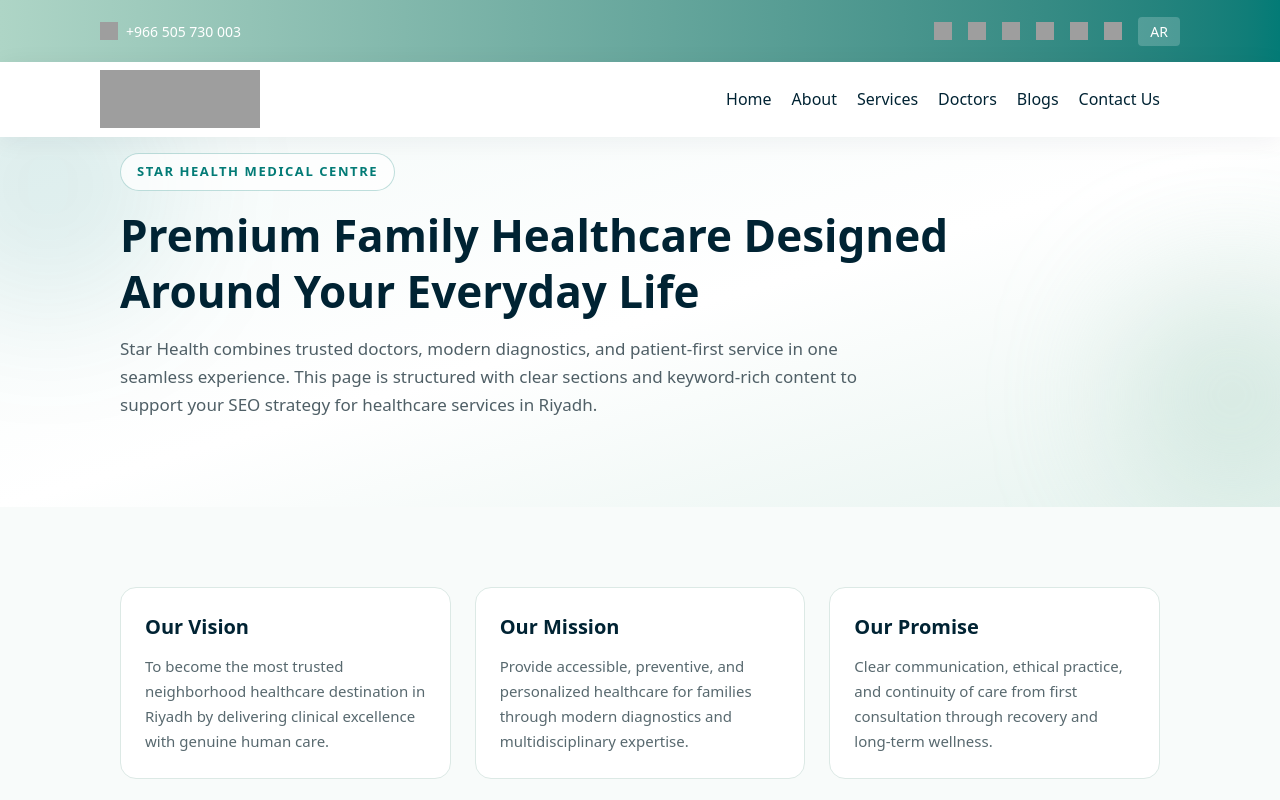
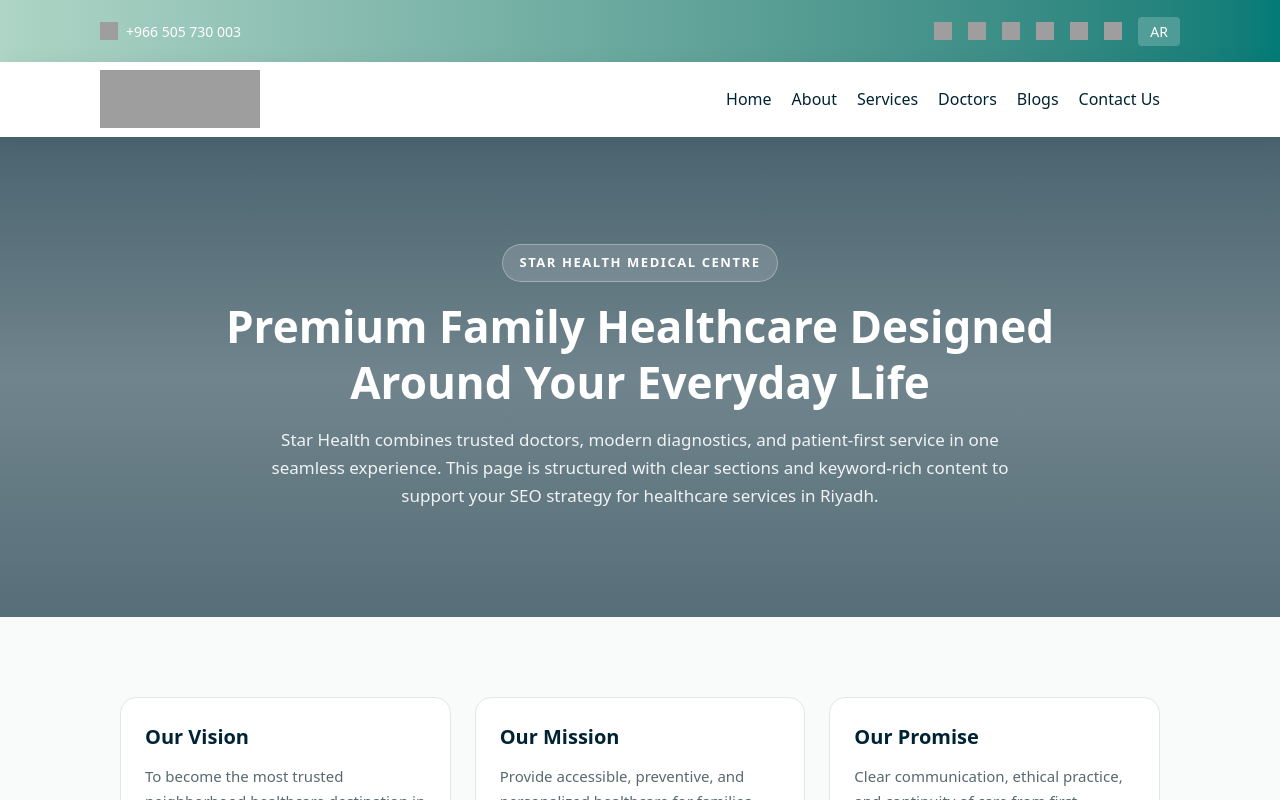
Before and after one commit to StarhealthSA/StarHealth-Website, a Next.js app: page /about in a window 1280 px wide. Shown: the top 800 px of the page. Built offline with nearby package versions, Linux system fonts and the light colour scheme; grey boxes are pictures that could not be loaded; a web font is replaced by a local one.

Commit message:
hero section updated in about page

```diff
--- a/src/components/about/intro_section.jsx
+++ b/src/components/about/intro_section.jsx
@@ -1,19 +1,23 @@
 'use client';
+
+import aboutBanner from '@/assets/home/drpt.png';
 
 function IntroSection() {
   return (
-    <section className="relative overflow-hidden bg-gradient-to-br from-[#f4faf9] via-[#ffffff] to-[#e6f3ef]">
-      <div className="absolute -top-20 -left-20 h-64 w-64 rounded-full bg-[#037B76]/10 blur-3xl" />
-      <div className="absolute bottom-0 -right-16 h-56 w-56 rounded-full bg-[#AED5C6]/40 blur-3xl" />
+    <section
+      className="relative min-h-[60vh] overflow-hidden bg-cover bg-center"
+      style={{ backgroundImage: `url(${aboutBanner})` }}
+    >
+      <div className="absolute inset-0 bg-gradient-to-b from-[#002333]/70 via-[#002333]/55 to-[#002333]/65" />
 
-      <div className="relative px-[30px] lg:px-[120px] pb-14 md:pb-18 lg:pb-22 pt-4">
-        <p className="inline-flex rounded-full border border-[#037B76]/25 bg-white/75 px-4 py-2 text-[12px] md:text-[13px] font-semibold tracking-[0.12em] text-[#037B76]">
+      <div className="relative flex min-h-[inherit] flex-col items-center justify-center px-[30px] py-14 text-center md:py-18 lg:px-[120px] lg:py-22">
+        <p className="inline-flex rounded-full border border-white/30 bg-white/15 px-4 py-2 text-[12px] font-semibold tracking-[0.12em] text-white backdrop-blur-sm md:text-[13px]">
           STAR HEALTH MEDICAL CENTRE
         </p>
-        <h1 className="mt-4 max-w-4xl text-[30px] leading-[38px] md:text-[44px] md:leading-[56px] font-semibold text-[#002333]">
+        <h1 className="mt-4 max-w-4xl text-[30px] font-semibold leading-[38px] text-white md:text-[44px] md:leading-[56px]">
           Premium Family Healthcare Designed Around Your Everyday Life
         </h1>
-        <p className="mt-4 max-w-3xl text-[15px] leading-[24px] md:text-[17px] md:leading-[28px] text-[#4f5f66]">
+        <p className="mt-4 max-w-3xl text-[15px] leading-[24px] text-white/90 md:text-[17px] md:leading-[28px]">
           Star Health combines trusted doctors, modern diagnostics, and patient-first service in one seamless experience. This page is structured with clear sections and keyword-rich content to support your SEO strategy for healthcare services in Riyadh.
         </p>
       </div>
--- a/src/components/home/hero_section.jsx
+++ b/src/components/home/hero_section.jsx
@@ -9,7 +9,7 @@ function HeroSection() {
   const { t } = useTranslation();
 
   return (
-    <section className="home-header bground relative flex w-full min-h-[70vh] items-center bg-cover sm:min-h-[520px] lg:min-h-[calc(100dvh-130px)]">
+    <section className="home-header bground relative flex w-full min-h-[60vh] items-center bg-cover">
       <div className="flex w-full flex-col items-center justify-center gap-8 px-[30px] py-10 sm:flex-row sm:justify-between lg:px-[100px] lg:py-16">
         <div className="flex w-full flex-col items-center text-center sm:w-2/3 sm:items-start sm:text-left">
           <p className="mb-4 w-full font-nudica text-[32px] font-medium leading-[40px] text-white lg:mb-[19px] lg:w-3/4 lg:text-[64px] lg:leading-[72px]">
```
Also changed, not shown: src/assets/home/drpt.png (added).
